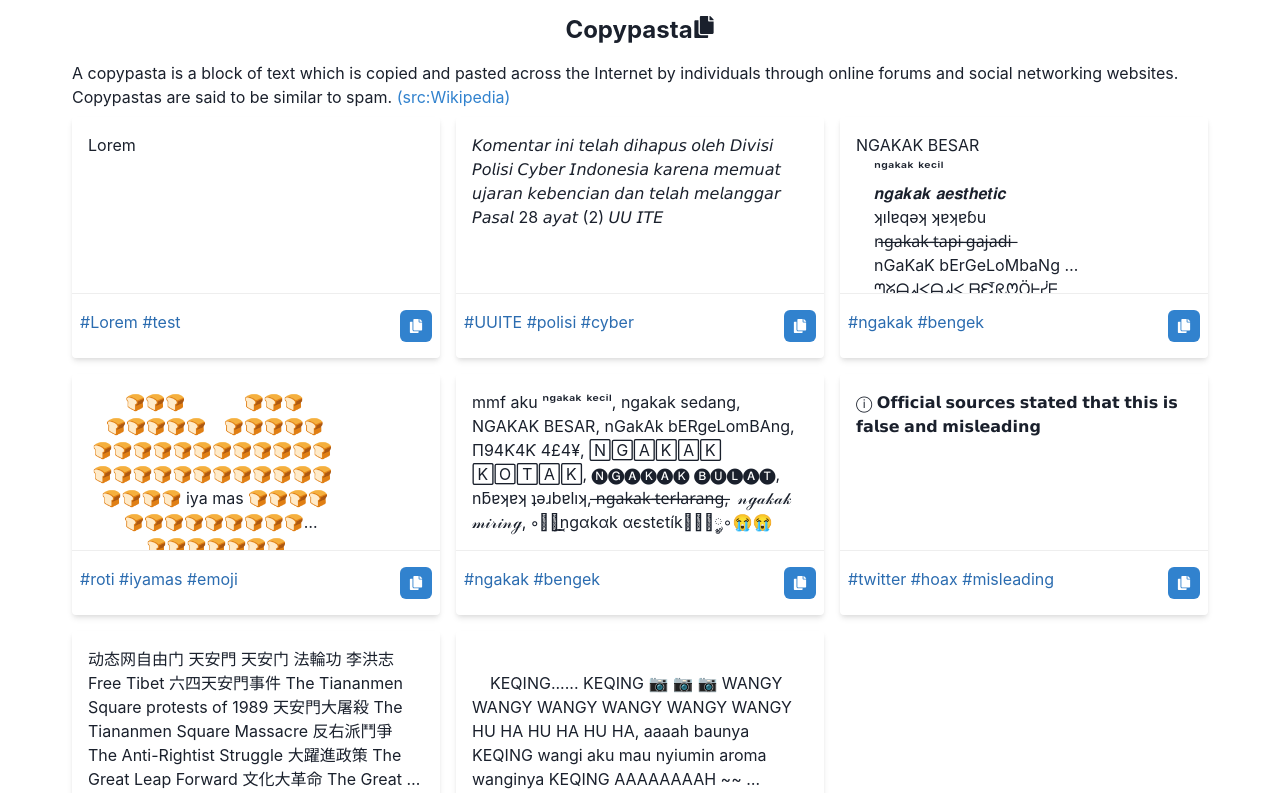
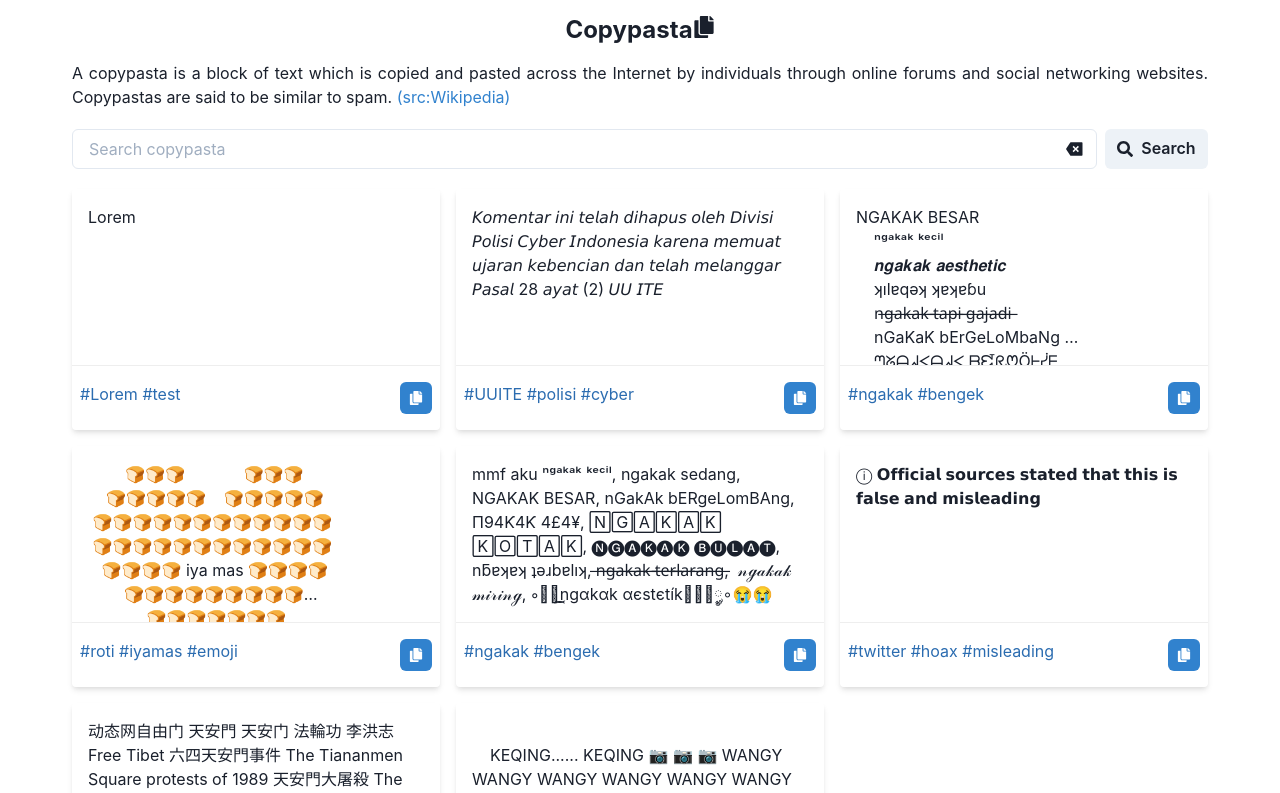
Before and after one commit to kelilipan/copypasta, a Next.js app: page / in a window 1280 px wide. Shown: the top 793 px of the page. Built offline with nearby package versions, Linux system fonts and the light colour scheme; a web font is replaced by a local one.

Commit message:
add search box resolve #1

```diff
--- /dev/null
+++ b/components/SearchBox.tsx
@@ -0,0 +1,52 @@
+import { Button, IconButton } from '@chakra-ui/button'
+import { Input, InputGroup, InputRightElement } from '@chakra-ui/input'
+import { Flex, FlexProps } from '@chakra-ui/layout'
+import React from 'react'
+import { FaSearch } from 'react-icons/fa'
+import { RiDeleteBack2Fill } from 'react-icons/ri'
+interface Props extends FlexProps {
+  keyword: string
+  handleChange: (event: React.ChangeEvent<HTMLInputElement>) => void
+  handleSubmit: (event: React.FormEvent<HTMLFormElement>) => void
+  handleClear: () => void
+}
+const SearchBox: React.FC<Props> = ({
+  handleChange,
+  handleSubmit,
+  handleClear,
+  keyword,
+  ...props
+}) => {
+  return (
+    <Flex {...props}>
+      <form
+        onSubmit={handleSubmit}
+        style={{ display: 'flex', width: '100%', margin: '0.75rem 0' }}
+      >
+        <InputGroup>
+          <Input
+            mr='2'
+            placeholder='Search copypasta'
+            onChange={handleChange}
+            value={keyword}
+          />
+          <InputRightElement right='10px'>
+            <IconButton
+              onClick={handleClear}
+              size='sm'
+              fontSize='lg'
+              variant='ghost'
+              aria-label='clear search'
+              icon={<RiDeleteBack2Fill />}
+            />
+          </InputRightElement>
+        </InputGroup>
+        <Button leftIcon={<FaSearch />} type='submit'>
+          Search
+        </Button>
+      </form>
+    </Flex>
+  )
+}
+
+export default SearchBox
--- a/package.json
+++ b/package.json
@@ -12,6 +12,7 @@
     "@emotion/react": "11",
     "@emotion/styled": "11",
     "framer-motion": "4",
+    "fuse.js": "^6.4.6",
     "next": "10.1.2",
     "react": "17.0.2",
     "react-dom": "17.0.2",
--- a/pages/index.tsx
+++ b/pages/index.tsx
@@ -1,17 +1,74 @@
-import React from 'react'
+import React, { useEffect, useState } from 'react'
 import Main from '@/components/Main'
-import { Link, SimpleGrid, Text } from '@chakra-ui/layout'
+import { Code, Flex, Heading, Link, SimpleGrid, Text } from '@chakra-ui/layout'
 import Head from 'next/head'
 import Card from '@/components/Card'
 import data from '@/data/copypasta'
+import { useRouter } from 'next/dist/client/router'
+import SearchBox from '@/components/SearchBox'
+
+const SearchNotFound: React.FC<{ query: string }> = ({ query }) => {
+  return (
+    <Flex direction='column' pt='4' alignItems='center' w='full'>
+      <Heading>Not Found 😭</Heading>
+      <Text mt='2'>
+        <Code>{query}</Code> is not found.
+      </Text>
+      <Text>Try using another keyword or tags.</Text>
+    </Flex>
+  )
+}
+
 const index: React.FC = () => {
+  const router = useRouter()
+  const { s } = router.query
+  const [lists, setLists] = useState(data)
+  const [keyword, setKeyword] = useState<string>('')
+  const searchData = async (query: string) => {
+    const Fuse = (await import('fuse.js')).default
+    const options = {
+      keys: ['text', 'tags'],
+      threshold: 0.4
+    }
+    const fuse = new Fuse(data, options)
+    const result = fuse.search(query)
+    setLists(result.map((kampus) => kampus.item))
+  }
+
+  useEffect(() => {
+    if (router.isReady && s) {
+      setKeyword(s as string)
+      searchData(s as string)
+    }
+  }, [s])
+
+  const handleChange = (e: React.ChangeEvent<HTMLInputElement>) => {
+    setKeyword(e.target.value)
+  }
+
+  const handleSearch = (e: React.FormEvent<HTMLFormElement>) => {
+    e.preventDefault()
+    router.push({
+      query: {
+        s: keyword
+      }
+    })
+  }
+  const handleClear = () => {
+    setKeyword('')
+    setLists(data)
+    router.push({
+      pathname: '/'
+    })
+  }
+
   return (
     <>
       <Head>
         <title>Copypasta</title>
       </Head>
       <Main>
-        <Text>
+        <Text fontSize={['sm', 'md']} textAlign='justify'>
           A copypasta is a block of text which is copied and pasted across the
           Internet by individuals through online forums and social networking
           websites. Copypastas are said to be similar to spam.{' '}
@@ -23,8 +80,16 @@ const index: React.FC = () => {
             (src:Wikipedia)
           </Link>
         </Text>
+        <SearchBox
+          keyword={keyword}
+          handleChange={handleChange}
+          handleSubmit={handleSearch}
+          handleClear={handleClear}
+        />
+        {lists?.length ? (
           <SimpleGrid columns={[1, 1, 2, 3]} gap='4'>
-          {data.map(({ text, description, tags, language, external }, idx) => {
+            {lists.map(
+              ({ text, description, tags, language, external }, idx) => {
                 return (
                   <Card
                     tags={tags}
@@ -35,8 +100,12 @@ const index: React.FC = () => {
                     key={idx}
                   />
                 )
-          })}
+              }
+            )}
           </SimpleGrid>
+        ) : (
+          <SearchNotFound query={s as string} />
+        )}
       </Main>
     </>
   )
```
Also changed, not shown: 1 other file (tests, documents, lock files or other folders). Lines whose indentation alone changed are shown as unchanged.
